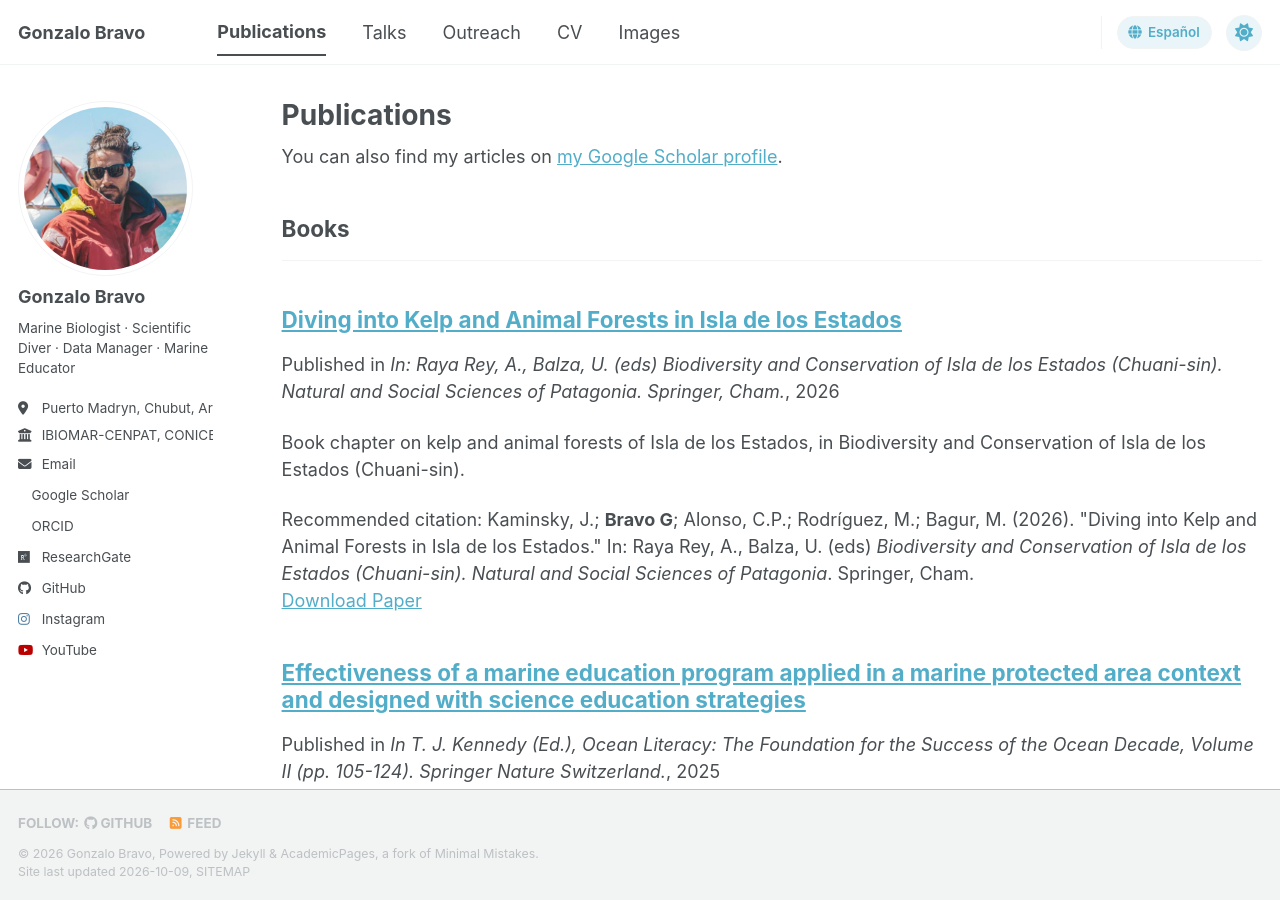
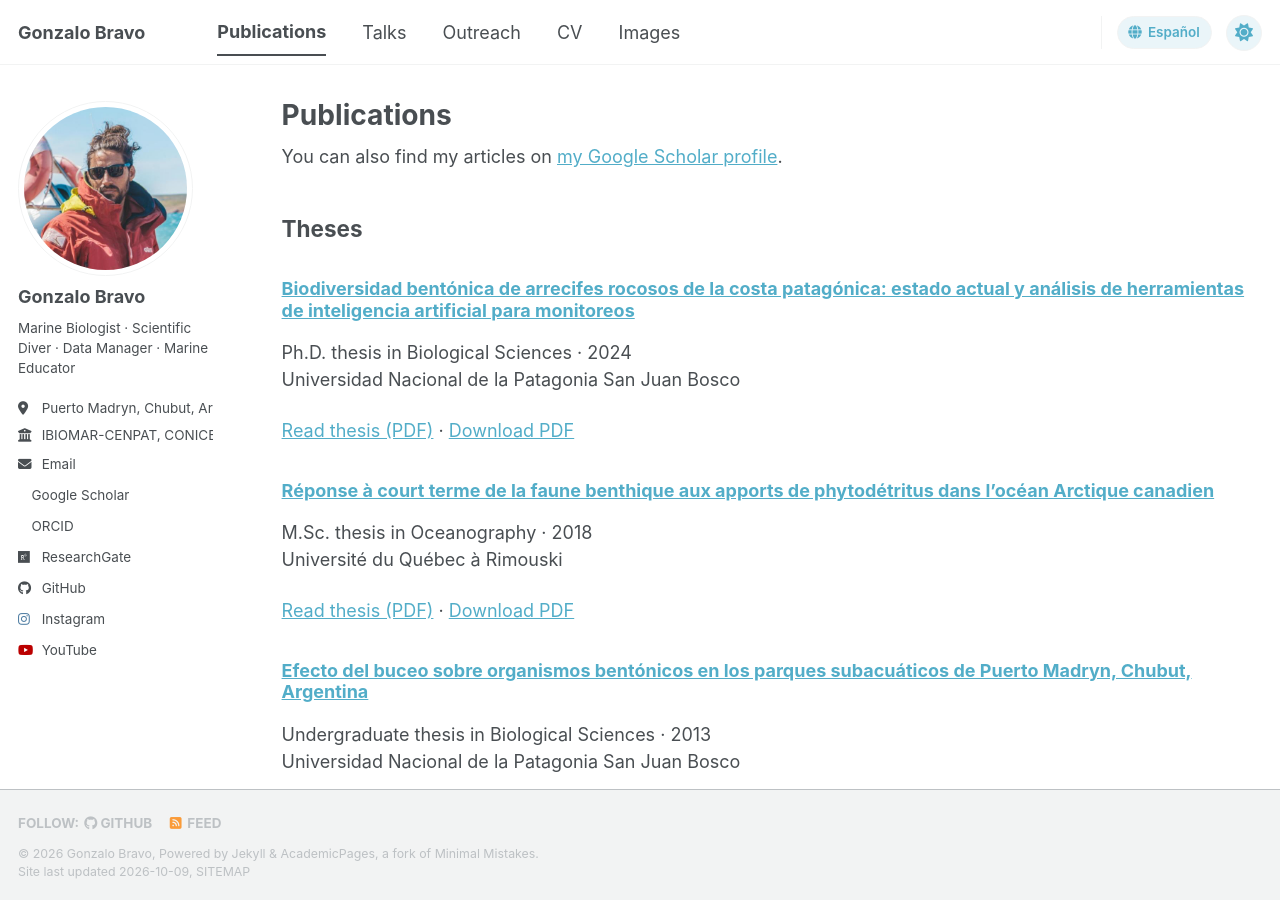
Before and after one commit to gonzalobravoargentina/gonzalobravoargentina.github.io, a Jekyll site: the page built from _pages/publications.html, in a window 1280 px wide and 900 px high. Built offline with Jekyll 4.4.1, drawn with Linux system fonts in a browser that asks for light colours; a style sheet for code colours, icons or effects is not loaded.

Commit message:
Add undergraduate masters and doctoral theses with PDF downloads

```diff
--- /dev/null
+++ b/_data/theses.yml
@@ -0,0 +1,18 @@
+- title: "Biodiversidad bentónica de arrecifes rocosos de la costa patagónica: estado actual y análisis de herramientas de inteligencia artificial para monitoreos"
+  degree_es: "Tesis doctoral en Ciencias Biológicas"
+  degree_en: "Ph.D. thesis in Biological Sciences"
+  university: "Universidad Nacional de la Patagonia San Juan Bosco"
+  year: 2024
+  file: /files/tesis-doctoral-bravo-2024.pdf
+- title: "Réponse à court terme de la faune benthique aux apports de phytodétritus dans l’océan Arctique canadien"
+  degree_es: "Tesis de maestría en Oceanografía"
+  degree_en: "M.Sc. thesis in Oceanography"
+  university: "Université du Québec à Rimouski"
+  year: 2018
+  file: /files/tesis-maestria-bravo-2018.pdf
+- title: "Efecto del buceo sobre organismos bentónicos en los parques subacuáticos de Puerto Madryn, Chubut, Argentina"
+  degree_es: "Tesis de licenciatura en Ciencias Biológicas"
+  degree_en: "Undergraduate thesis in Biological Sciences"
+  university: "Universidad Nacional de la Patagonia San Juan Bosco"
+  year: 2013
+  file: /files/tesis-licenciatura-bravo-2013.pdf
--- /dev/null
+++ b/_includes/theses.html
@@ -0,0 +1,10 @@
+<section aria-labelledby="theses">
+  <h2 id="theses">{% if page.lang == 'es' %}Tesis{% else %}Theses{% endif %}</h2>
+  {% for thesis in site.data.theses %}
+  <article class="archive__item">
+    <h3><a href="{{ thesis.file | relative_url }}">{{ thesis.title }}</a></h3>
+    <p>{% if page.lang == 'es' %}{{ thesis.degree_es }}{% else %}{{ thesis.degree_en }}{% endif %} · {{ thesis.year }}<br>{{ thesis.university }}</p>
+    <p><a href="{{ thesis.file | relative_url }}">{% if page.lang == 'es' %}Consultar tesis (PDF){% else %}Read thesis (PDF){% endif %}</a> · <a href="{{ thesis.file | relative_url }}" download>{% if page.lang == 'es' %}Descargar PDF{% else %}Download PDF{% endif %}</a></p>
+  </article>
+  {% endfor %}
+</section>
--- a/_pages/es-publications.html
+++ b/_pages/es-publications.html
@@ -6,6 +6,7 @@ lang: es
 author_profile: true
 ---
 <p>También podés consultar mis artículos en <a href="{{ site.author.googlescholar }}">Google Scholar</a>. Se conservan los títulos y las referencias bibliográficas originales.</p>
+{% include theses.html %}
 {% for category in site.publication_category %}
   {% assign title_shown = false %}
   {% for post in site.publications reversed %}
--- a/_pages/publications.html
+++ b/_pages/publications.html
@@ -10,6 +10,8 @@ author_profile: true
 {% endif %}
 
 {% include base_path %}
+
+{% include theses.html %}
 
 <!-- New style rendering if publication categories are defined -->
 {% if site.publication_category %}
```
Also changed, not shown: 3 other files.
